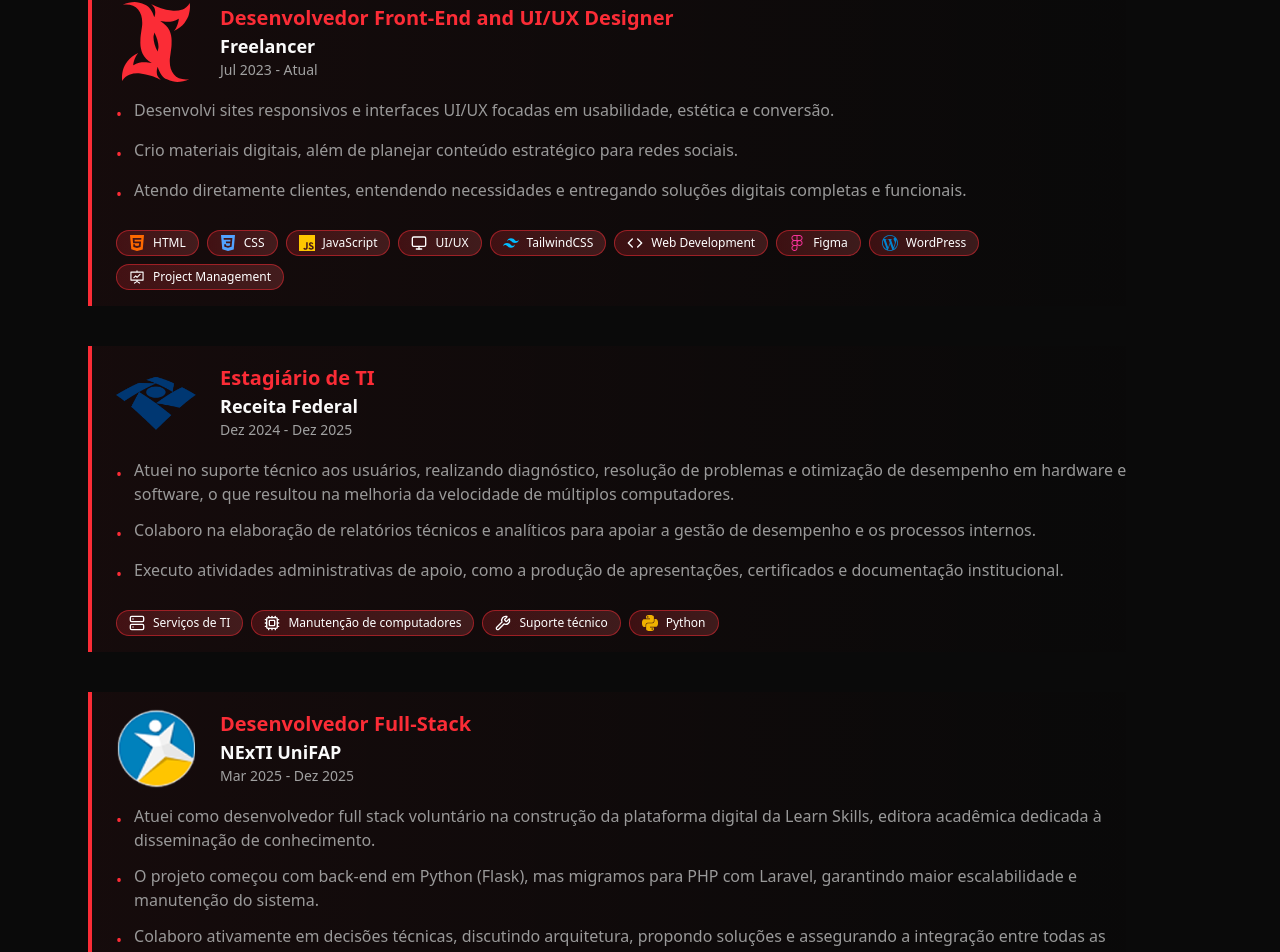
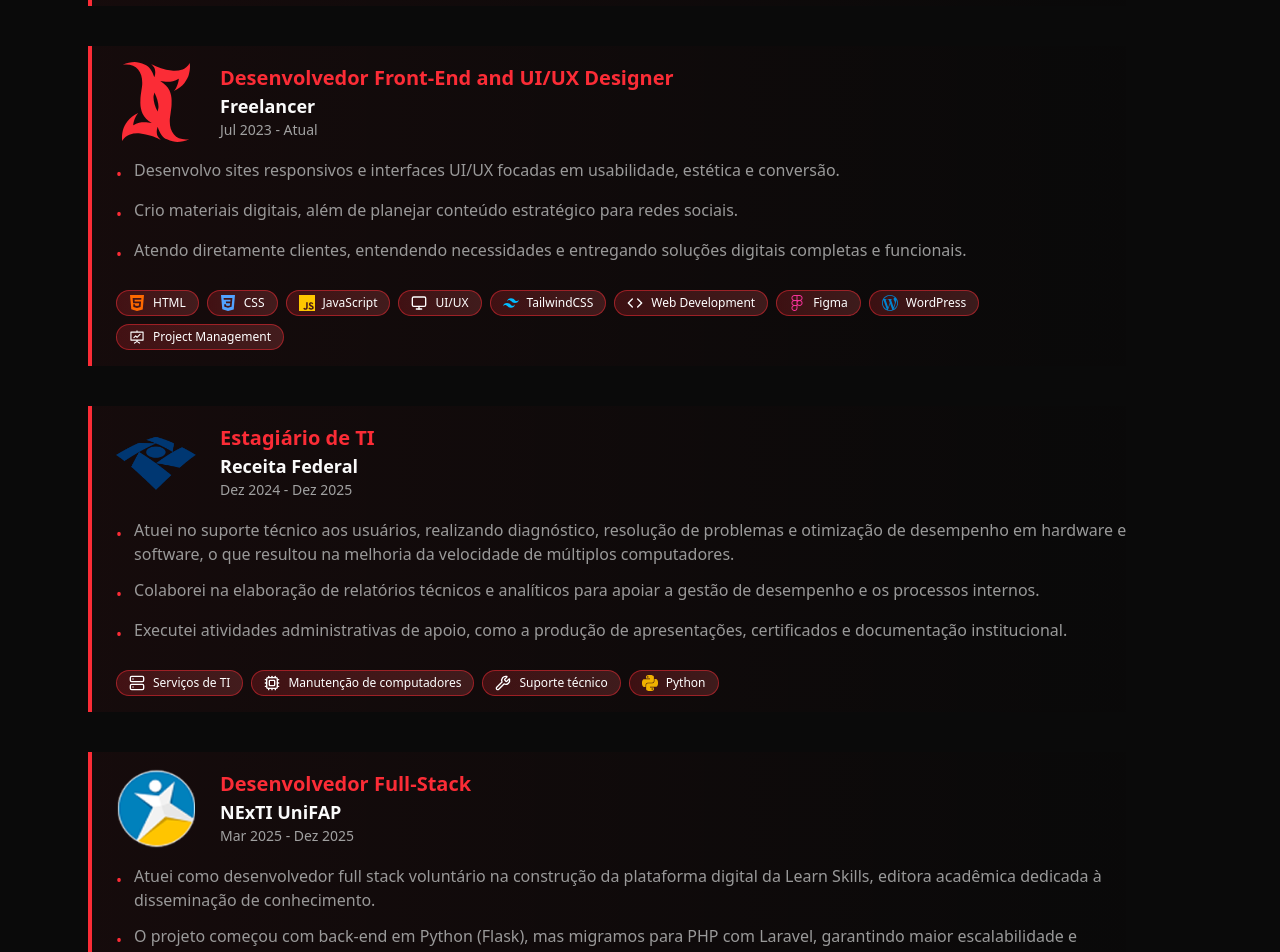
Before and after one commit to sougabrielxd/sougabrielxd, a Next.js app: page / in a window 1280 px wide. Shown: the part 3073-4025 px from the top of the page. Built offline with nearby package versions, Linux system fonts and the light colour scheme.

Commit message:
fix about experiences

```diff
--- a/app/pages/About.tsx
+++ b/app/pages/About.tsx
@@ -254,7 +254,8 @@ const experiences = [
       "Implementation of complex automation flows via n8n, integrating CRMs and communication tools such as Chatwoot and EvolutionAPI.",
       "Active participation in Scrum rituals, collaborating in sprint planning and task organization via agile management.",
       "Management of PostgreSQL databases and cache optimization with Redis to ensure application scalability.",
-      "Deployment and management of services using Easypanel."
+      "Deployment and management of services using Easypanel.",
+      "Development of institutional websites with WordPress for clients, ensuring satisfaction and delivery of complete and functional digital solutions.",
     ],
 
     skills: [
@@ -413,18 +414,18 @@ export default function About() {
         ? exp.company === "Receita Federal"
           ? [
               "Atuei no suporte técnico aos usuários, realizando diagnóstico, resolução de problemas e otimização de desempenho em hardware e software, o que resultou na melhoria da velocidade de múltiplos computadores.",
-              "Colaboro na elaboração de relatórios técnicos e analíticos para apoiar a gestão de desempenho e os processos internos.",
-              "Executo atividades administrativas de apoio, como a produção de apresentações, certificados e documentação institucional.",
+              "Colaborei na elaboração de relatórios técnicos e analíticos para apoiar a gestão de desempenho e os processos internos.",
+              "Executei atividades administrativas de apoio, como a produção de apresentações, certificados e documentação institucional.",
             ]
           : exp.company === "NExTI UniFAP"
           ? [
               "Atuei como desenvolvedor full stack voluntário na construção da plataforma digital da Learn Skills, editora acadêmica dedicada à disseminação de conhecimento.",
               "O projeto começou com back-end em Python (Flask), mas migramos para PHP com Laravel, garantindo maior escalabilidade e manutenção do sistema.",
-              "Colaboro ativamente em decisões técnicas, discutindo arquitetura, propondo soluções e assegurando a integração entre todas as partes do sistema.",
+              "Colaborei ativamente em decisões técnicas, discutindo arquitetura, propondo soluções e assegurando a integração entre todas as partes do sistema.",
             ]
             : exp.company === "Freelancer"
             ? [
-              "Desenvolvi sites responsivos e interfaces UI/UX focadas em usabilidade, estética e conversão.",
+              "Desenvolvo sites responsivos e interfaces UI/UX focadas em usabilidade, estética e conversão.",
               "Crio materiais digitais, além de planejar conteúdo estratégico para redes sociais.",
               "Atendo diretamente clientes, entendendo necessidades e entregando soluções digitais completas e funcionais."
               ]
@@ -440,6 +441,7 @@ export default function About() {
                 "Participação ativa em rituais Scrum, colaborando no planejamento de sprints e organização de tarefas via gestão ágil.",
                 "Gerenciamento de bancos de dados PostgreSQL e otimização de cache com Redis para garantir escalabilidade das aplicações.",
                 "Implantação e gerenciamento de serviços utilizando Easypanel.",
+                "Desenvolvimento de sites institucionais com WordPress para clientes, garantindo a satisfação e a entrega de soluções digitais completas e funcionais.",
               ]
           : exp.description
         : exp.description,
```
